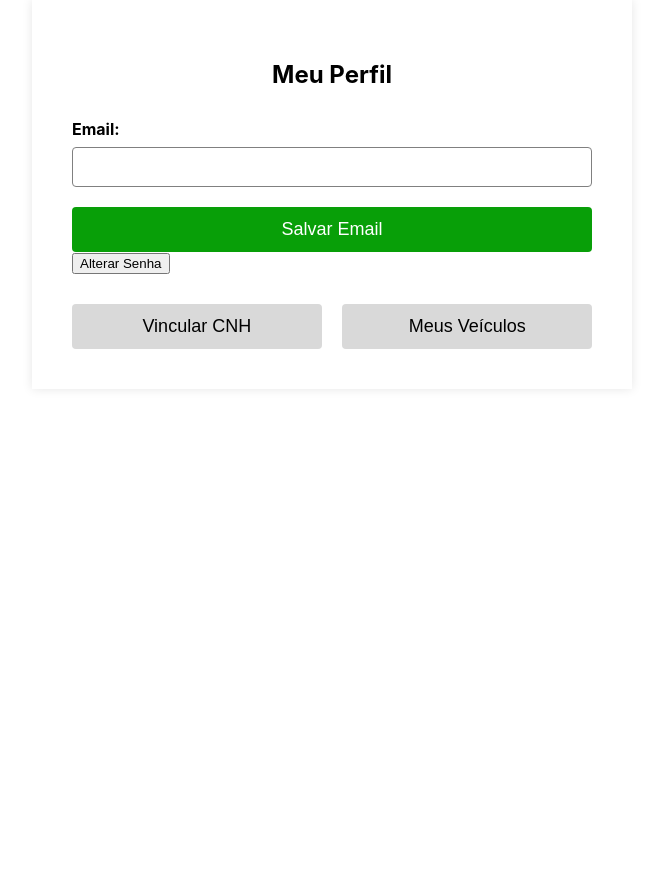
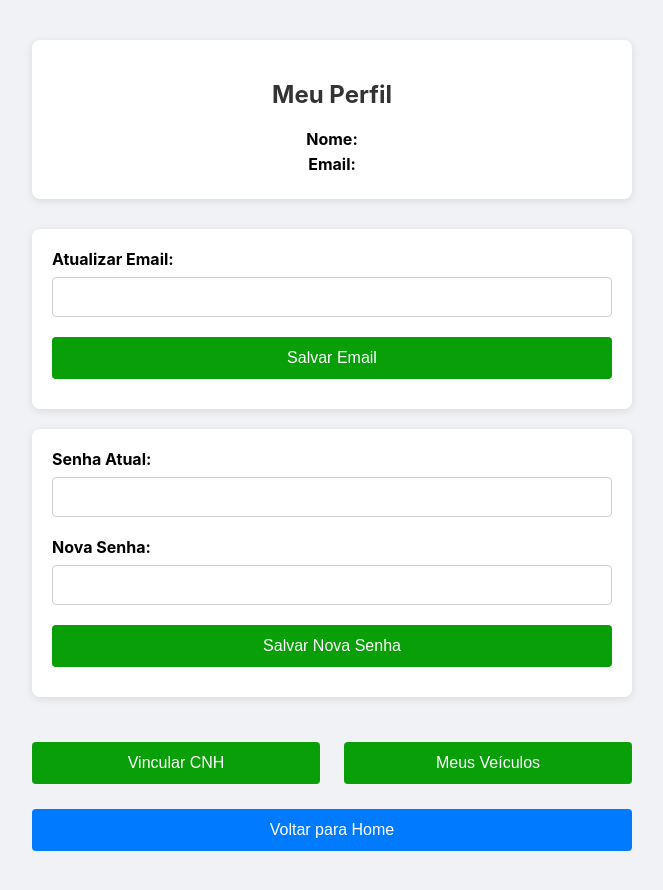
Before and after one commit to felipehscherer/unirides, a React (Create React App) app in the folder web-frontend/: page /perfil in a window 1280 px wide. Shown: the top 890 px of the page, without its empty margins (308-971 px from the left). Before the commit the page ends 800 px from the top, so only its background shows below. Built offline with nearby package versions, Linux system fonts and the light colour scheme; no server answers.

Commit message:
tela de perfil estilizada

```diff
--- a/web-frontend/src/pages/Perfil.js
+++ b/web-frontend/src/pages/Perfil.js
@@ -4,25 +4,25 @@ import { useNavigate } from 'react-router-dom';
 import './styles/Perfil.css';
 
 const Perfil = () => {
+  const [emailPerfil, setEmailPerfil] = useState('');
   const [email, setEmail] = useState('');
+  const [name, setName] = useState('');
   const [errorMessage, setErrorMessage] = useState('');
   const navigate = useNavigate();
 
   // Estados para alteração de senha
-  const [showPasswordFields, setShowPasswordFields] = useState(false);
   const [currentPassword, setCurrentPassword] = useState('');
   const [newPassword, setNewPassword] = useState('');
 
   useEffect(() => {
-    // Buscar os dados do usuário ao montar o componente
     const fetchUserData = async () => {
       try {
         const response = await axios.get('/user/profile');
         setEmail(response.data.email);
-        // Se necessário, você pode definir outros estados com os dados retornados
+        setName(response.data.name);
+        setEmailPerfil(response.data.email) // Novo estado para o nome
       } catch (error) {
         console.error('Erro ao buscar dados do usuário:', error);
-        // Se o token estiver inválido ou expirado, redirecionar para o login
         if (error.response && error.response.status === 401) {
           navigate('/login');
         }
@@ -57,10 +57,8 @@ const Perfil = () => {
         newPassword,
       });
       alert('Senha atualizada com sucesso!');
-      // Limpar os campos de senha
       setCurrentPassword('');
       setNewPassword('');
-      setShowPasswordFields(false);
     } catch (error) {
       setErrorMessage('Erro ao atualizar senha.');
       console.error('Erro ao atualizar senha:', error);
@@ -68,11 +66,18 @@ const Perfil = () => {
   };
 
   return (
-    <div className="perfil-container">
+    <div className="perfil-wrapper">
+      <div className="perfil-card">
         <h2>Meu Perfil</h2>
-      <form onSubmit={handleSaveEmail}>
+        <div className="perfil-info">
+          <p><strong>Nome:</strong> {name}</p>
+          <p><strong>Email:</strong> {emailPerfil}</p>
+        </div>
+      </div>
+
+      <form onSubmit={handleSaveEmail} className="form-container">
         <div className="input-container">
-          <label>Email:</label>
+          <label>Atualizar Email:</label>
           <input
             type="email"
             value={email}
@@ -81,18 +86,10 @@ const Perfil = () => {
           />
         </div>
         {errorMessage && <p className="error-message">{errorMessage}</p>}
-        <button type="submit" className="btn-salvar">Salvar Email</button>
+        <button type="submit" className="btn-primary">Salvar Email</button>
       </form>
 
-      <button
-        onClick={() => setShowPasswordFields(!showPasswordFields)}
-        className="btn-alterar-senha"
-      >
-        {showPasswordFields ? 'Cancelar' : 'Alterar Senha'}
-      </button>
-
-      {showPasswordFields && (
-        <form onSubmit={handleChangePassword}>
+      <form onSubmit={handleChangePassword} className="form-container">
         <div className="input-container">
           <label>Senha Atual:</label>
           <input
@@ -112,22 +109,30 @@ const Perfil = () => {
           />
         </div>
         {errorMessage && <p className="error-message">{errorMessage}</p>}
-          <button type="submit" className="btn-salvar">Salvar Nova Senha</button>
+        <button type="submit" className="btn-primary">Salvar Nova Senha</button>
       </form>
-      )}
 
       <div className="button-container">
         <button
-          className="btn-cnh"
+          className="btn-action-green"
           onClick={() => navigate('/vincular-cnh')}
         >
           Vincular CNH
         </button>
         <button
-          className="btn-veiculos"
+          className="btn-action-green"
           onClick={() => navigate('/veiculos')}
         >
           Meus Veículos
+        </button>
+      </div>
+
+      <div className="btn-home-container">
+        <button
+          className="btn-home"
+          onClick={() => navigate('/home')}
+        >
+          Voltar para Home
         </button>
       </div>
     </div>
--- a/web-frontend/src/pages/styles/Perfil.css
+++ b/web-frontend/src/pages/styles/Perfil.css
@@ -1,14 +1,42 @@
-.perfil-container {
-    max-width: 600px;
-    margin: 0 auto;
+.perfil-wrapper {
+  display: flex;
+  flex-direction: column;
+  align-items: center;
   padding: 40px;
-    background-color: #FFFFFF;
-    box-shadow: 0 0 10px rgba(0, 0, 0, 0.1);
+  background-color: #f0f2f5;
+  min-height: 100vh;
 }
 
-  .perfil-container h2 {
+.perfil-card {
+  background: #fff;
+  border-radius: 8px;
+  box-shadow: 0 2px 8px rgba(0, 0, 0, 0.1);
+  padding: 20px;
+  width: 100%;
+  max-width: 600px;
+  margin-bottom: 30px;
   text-align: center;
-    margin-bottom: 30px;
+}
+
+.perfil-card h2 {
+  margin-bottom: 20px;
+  font-size: 24px;
+  color: #333;
+}
+
+.perfil-info p {
+  font-size: 16px;
+  margin: 5px 0;
+}
+
+.form-container {
+  width: 100%;
+  max-width: 600px;
+  background: #fff;
+  border-radius: 8px;
+  padding: 20px;
+  box-shadow: 0 2px 8px rgba(0, 0, 0, 0.1);
+  margin-bottom: 20px;
 }
 
 .input-container {
@@ -25,7 +53,7 @@
   width: 100%;
   padding: 10px;
   font-size: 16px;
-    border: 1px solid grey;
+  border: 1px solid #ccc;
   border-radius: 4px;
 }
 
@@ -35,40 +63,56 @@
   text-align: center;
 }
 
-  .btn-salvar {
+.btn-primary, .btn-action-green, .btn-home {
   width: 100%;
   padding: 12px;
+  border: none;
+  border-radius: 4px;
+  font-size: 16px;
+  cursor: pointer;
+  margin-bottom: 10px;
+}
+
+.btn-primary {
   background-color: #089F08;
   color: white;
-    border: none;
-    border-radius: 4px;
-    font-size: 18px;
-    cursor: pointer;
 }
 
-  .btn-salvar:hover {
+.btn-primary:hover {
+  background-color: green;
+}
+
+.btn-action-green {
+  background-color: #089F08;
+  color: white;
+  width: 48%;
+  margin: 5px 0;
+}
+
+.btn-action-green:hover {
   background-color: green;
 }
 
 .button-container {
   display: flex;
   justify-content: space-between;
-    margin-top: 30px;
+  width: 100%;
+  max-width: 600px;
+  margin-top: 20px;
 }
 
-  .btn-cnh,
-  .btn-veiculos {
-    width: 48%;
-    padding: 12px;
-    background-color: #D9D9D9;
-    color: black;
-    border: none;
-    border-radius: 4px;
-    font-size: 18px;
-    cursor: pointer;
+.btn-home-container {
+  width: 100%;
+  max-width: 600px;
+  margin-top: 20px;
 }
 
-  .btn-cnh:hover,
-  .btn-veiculos:hover {
-    background-color: #CCCCCC;
+.btn-home {
+  background-color: #007bff;
+  color: white;
+  width: 100%;
 }
+
+.btn-home:hover {
+  background-color: #0056b3;
+}
```
Lines whose indentation alone changed are shown as unchanged.
